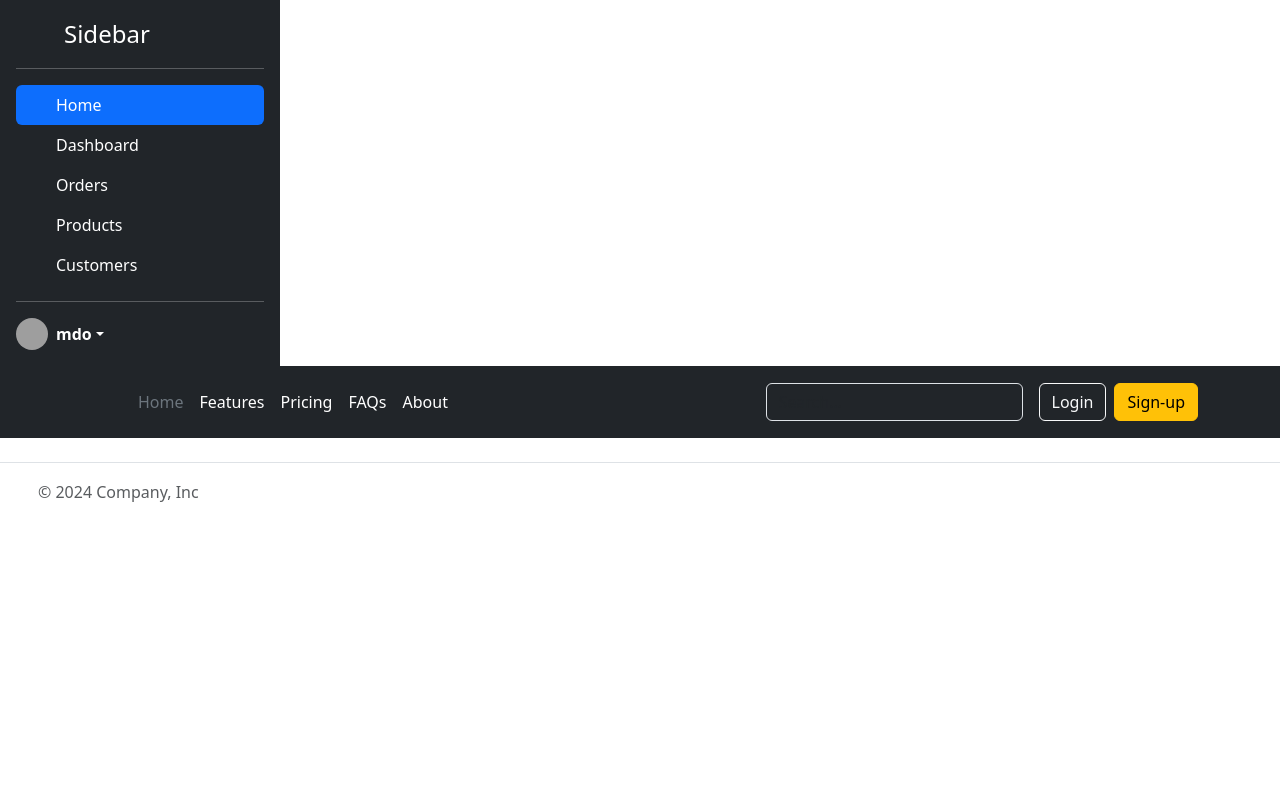
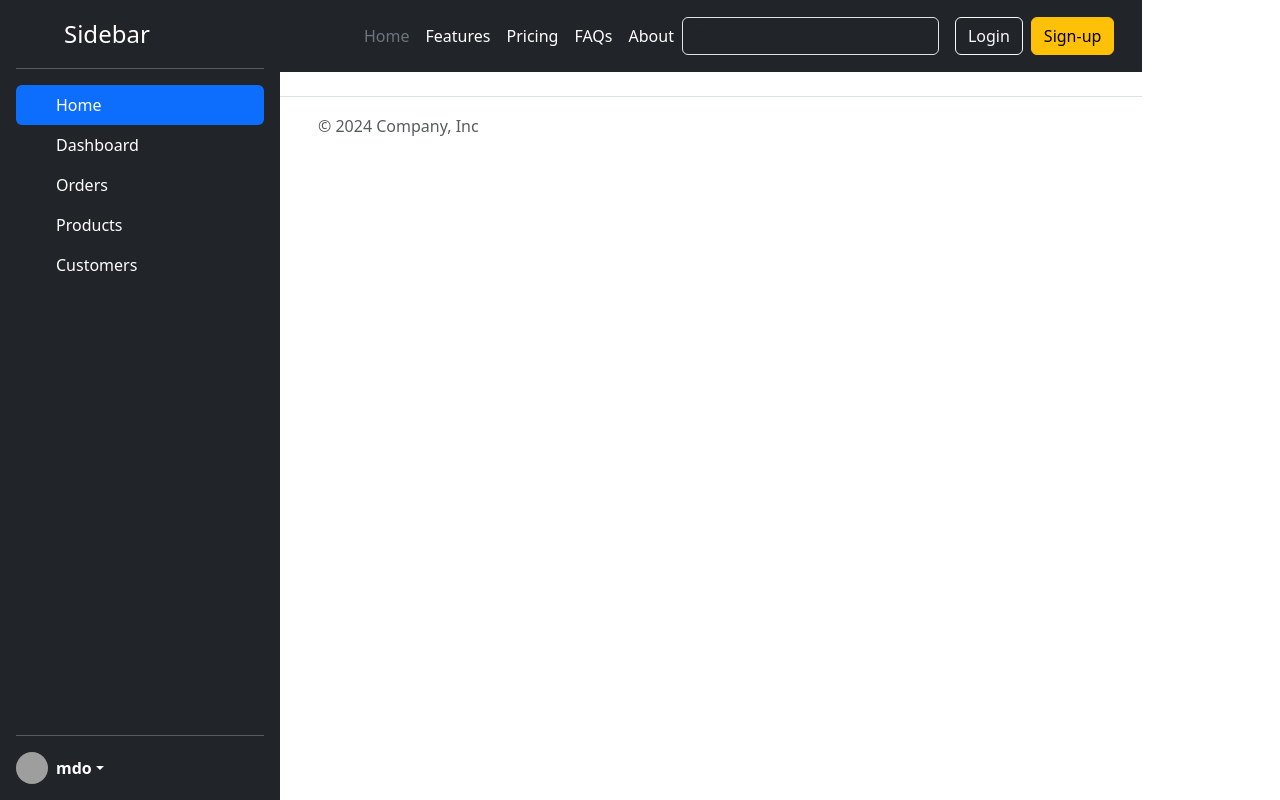
Before and after one commit to anantraghuvanshi/basic-social-media-app-react, a React (Vite) app: page / in a window 1280 px wide. Built offline with nearby package versions, Linux system fonts and the light colour scheme; grey boxes are pictures that could not be loaded.

Commit message:
css fixed

```diff
--- /dev/null
+++ b/src/App.css
@@ -0,0 +1,11 @@
+.app-container{
+  display: flex;
+}
+
+.app-content{
+  width: 100%;
+}
+
+.sidebar{
+  min-height: 800px;
+}
--- a/src/App.jsx
+++ b/src/App.jsx
@@ -2,13 +2,18 @@ import "bootstrap/dist/css/bootstrap.min.css";
 import Header from "./components/Header";
 import Footer from "./components/Footer";
 import SideBar from "./components/SideBar";
+import "./App.css";
 
 function App() {
   return (
     <>
-      <SideBar />
-      <Header />
-      <Footer />
+      <div className="app-container">
+        <SideBar />
+        <div className="content">
+          <Header />
+          <Footer />
+        </div>
+      </div>
     </>
   );
 }
--- a/src/components/SideBar.jsx
+++ b/src/components/SideBar.jsx
@@ -2,7 +2,7 @@ const SideBar = () => {
   return (
     <>
       <div
-        className="d-flex flex-column flex-shrink-0 p-3 text-bg-dark"
+        className="d-flex flex-column flex-shrink-0 p-3 text-bg-dark sidebar"
         style={{ width: "280px" }}
       >
         <a
```
